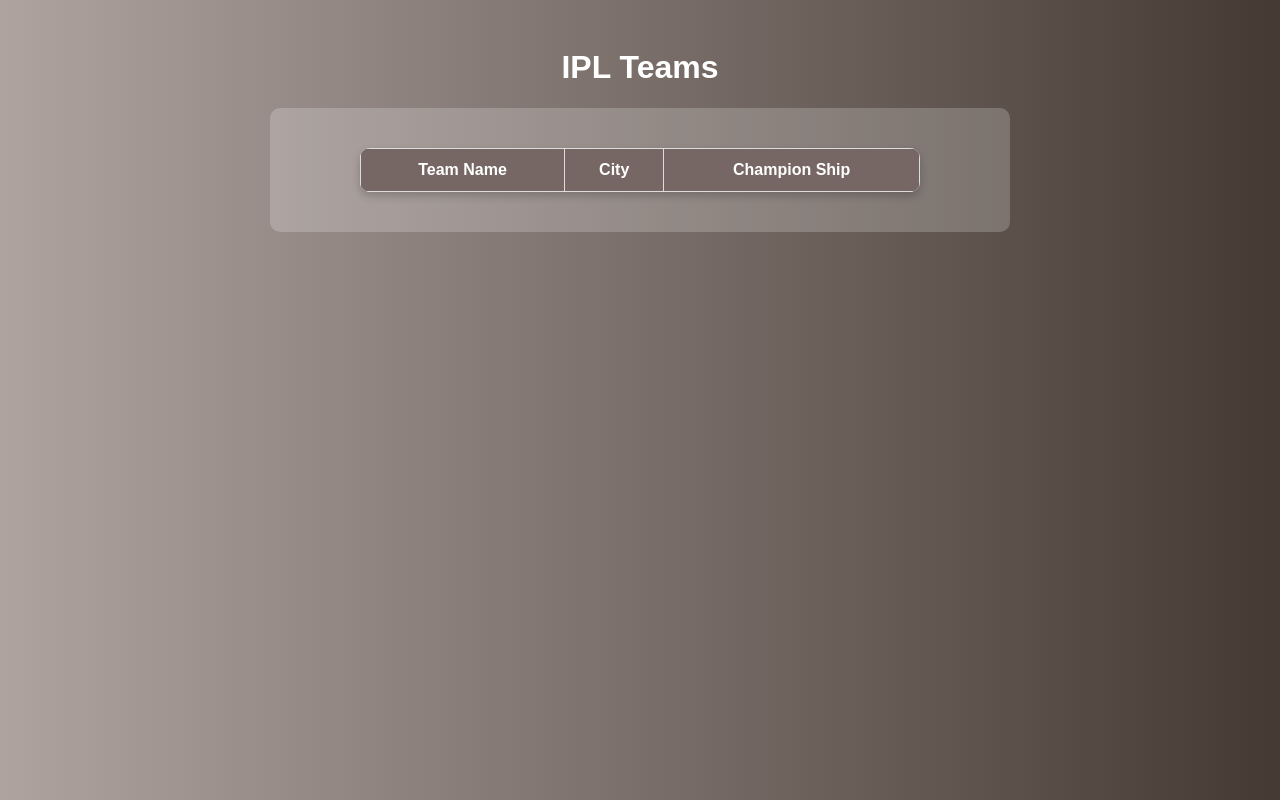
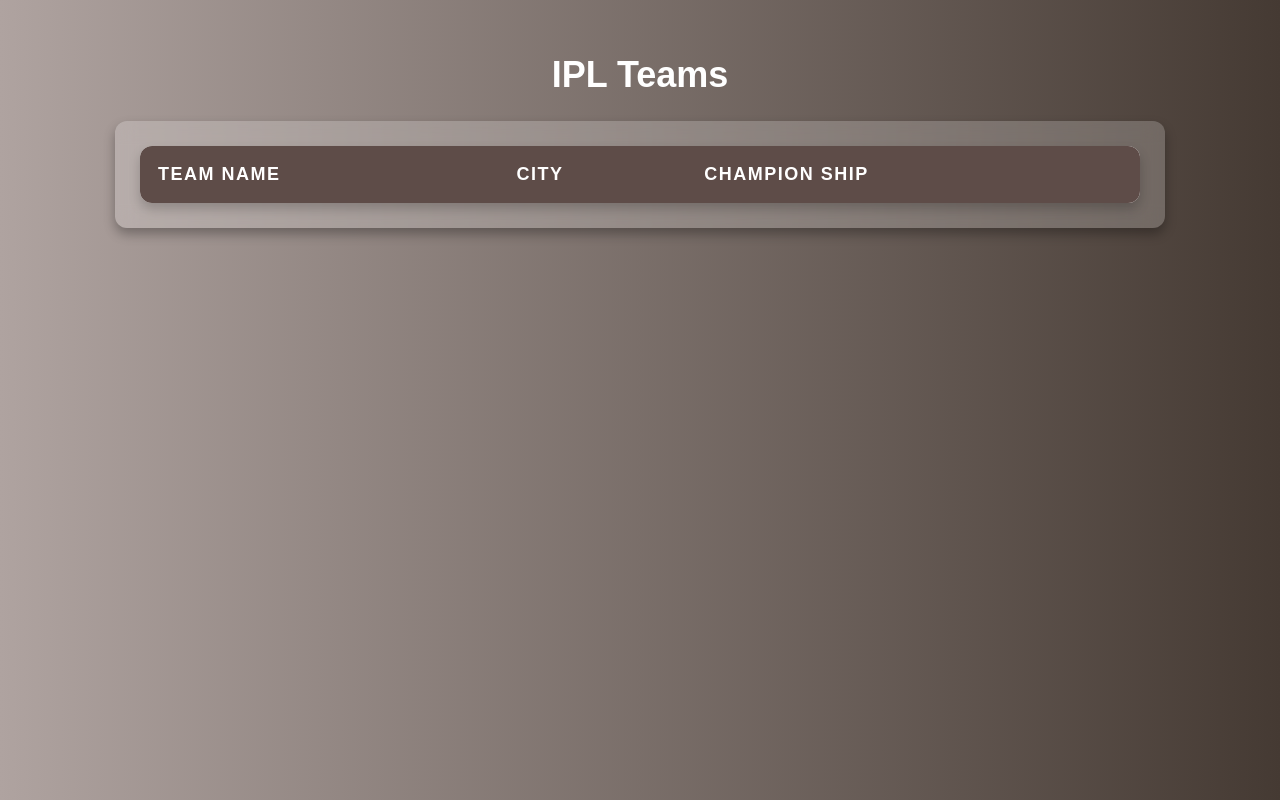
Before and after one commit to Mohammadsiddiqueps/iplStats, a plain HTML site: page src/teams.html in a window 1280 px wide. Drawn offline with Linux system fonts and the light colour scheme; no server answers.

Commit message:
changed the table styles

```diff
--- a/src/styles/teams.css
+++ b/src/styles/teams.css
@@ -1,37 +1,88 @@
+/* General body styling */
 body {
-  font-family: Arial, sans-serif;
+  font-family: "Arial", sans-serif;
   background: linear-gradient(to right, #afa3a0, #453a33);
   text-align: center;
-  padding: 20px;
+  padding: 30px;
+  margin: 0;
 }
+
+/* Heading */
 h1 {
   color: white;
+  font-size: 36px;
+  font-weight: bold;
+  margin-bottom: 25px;
 }
+
+/* Container for the table */
+.container {
+  background: rgba(255, 255, 255, 0.2);
+  width: 85%;
+  max-width: 1000px;
+  padding: 25px;
+  border-radius: 12px;
+  display: inline-block;
+  box-shadow: 0 6px 12px rgba(0, 0, 0, 0.3);
+  backdrop-filter: blur(10px);
+}
+
+/* Table Styling */
 table {
-  width: 80%;
-  margin: 20px auto;
+  width: 100%;
   border-collapse: collapse;
   background: white;
-  border-radius: 10px;
+  border-radius: 12px;
   overflow: hidden;
-  box-shadow: 0 4px 8px rgba(0, 0, 0, 0.2);
+  box-shadow: 0 6px 12px rgba(0, 0, 0, 0.2);
 }
-th,
+
+/* Table Header */
+th {
+  background: #5e4c48;
+  color: white;
+  padding: 18px;
+  text-transform: uppercase;
+  letter-spacing: 1.5px;
+  font-size: 18px;
+  text-align: left;
+}
+
+/* Table Data */
 td {
-  padding: 12px;
-  border: 1px solid #ddd;
+  padding: 16px;
+  border-bottom: 1px solid #ddd;
+  font-size: 16px;
+  text-align: left;
 }
-th {
-  background: #776764;
-  color: white;
+
+/* Alternating row colors */
+tr:nth-child(even) {
+  background: #f7f7f7;
 }
-td {
-  background: #fff;
+
+/* Hover effect */
+tr:hover {
+  background: #e0d6d4;
+  transition: 0.3s ease;
 }
-.container {
-  background: rgba(255, 255, 255, 0.2);
-  width: 700px;
-  padding: 20px;
-  border-radius: 10px;
-  display: inline-block;
+
+/* Responsive Design */
+@media screen and (max-width: 768px) {
+  .container {
+    width: 95%;
+    padding: 15px;
+  }
+
+  table {
+    font-size: 14px;
+  }
+
+  th, td {
+    padding: 12px;
+  }
+
+  h1 {
+    font-size: 28px;
+  }
 }
```
